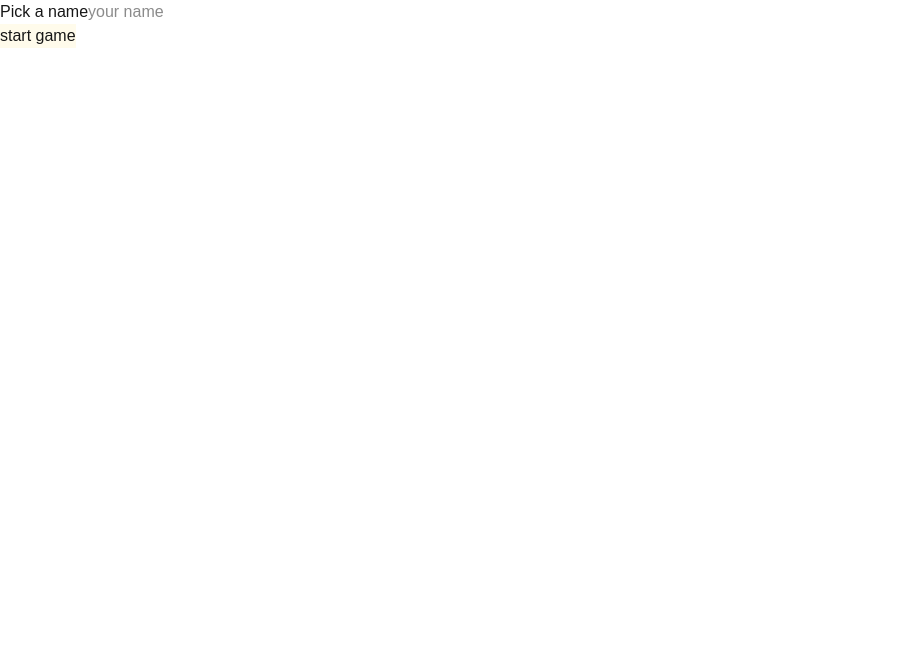
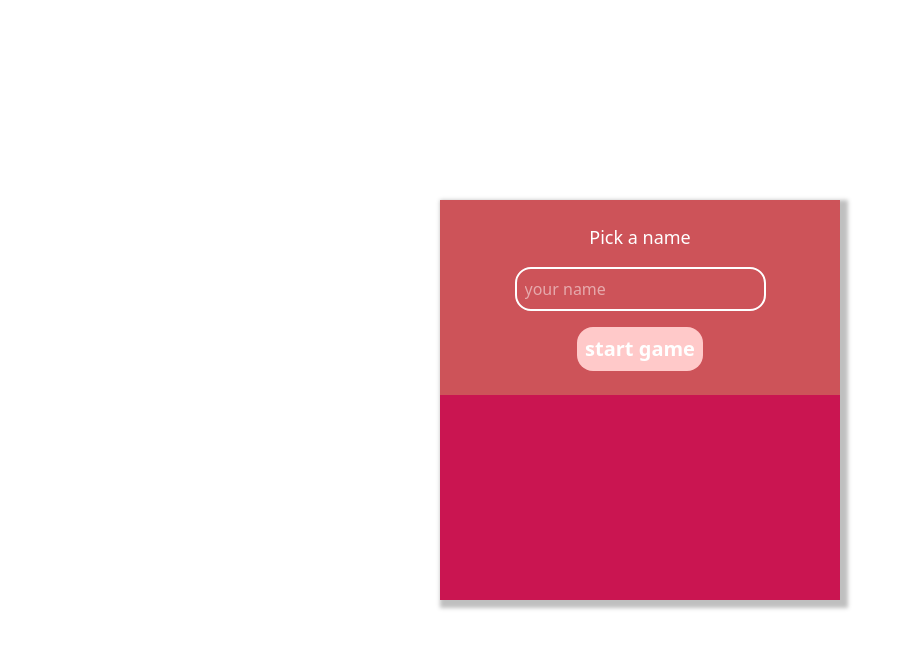
Before and after one commit to Svpriyaa2808/jest_assignment_files, a Next.js app: page / in a window 1280 px wide. Shown: the top 648 px of the page, without its empty margins (0-913 px from the left). Built offline with nearby package versions, Linux system fonts and the light colour scheme.

Commit message:
adding styling to the components

```diff
--- a/src/app/components/CreatePlayer/index.tsx
+++ b/src/app/components/CreatePlayer/index.tsx
@@ -5,13 +5,18 @@ const CreatePlayer = ({setPlayer}:{setPlayer:(name:string)=>void}) => {
     const [inputValue,setInputValue] = useState<string>('')
 
     return (
-        <div data-testid="createPlayer">
-          <fieldset>
-            <label htmlFor="user-input">Pick a name</label>
-            <input value={inputValue} id="user-input" maxLength={15} onChange={(event)=>setInputValue(event.target.value)} placeholder="your name"/>
+
+        <div data-testid="createPlayer" className="bg-[#cd5359] py-4 text-center ">
+          <fieldset className="flex flex-col justify-center items-center">
+            <label htmlFor="user-input" className="m-2 text-[18px]">Pick a name</label>
+            <input className="border-2 rounded-2xl m-2 p-2" value={inputValue} id="user-input" maxLength={15} onChange={(event)=>setInputValue(event.target.value)} placeholder="your name"/>
             </fieldset>
-            <button disabled={(inputValue.length < 3)} className="bg-amber-200 disabled:bg-amber-50" onClick={()=>setPlayer(inputValue)}>start game</button>
+            <div className="text-center">
+            <button disabled={(inputValue.length < 3)} className="bg-red-500 cursor-pointer disabled:bg-red-200 disabled:cursor-none m-2 p-2 rounded-2xl font-bold text-xl"
+            onClick={()=>setPlayer(inputValue)}>start game</button>
         </div>
+        </div>
+
     )
 }
 
--- a/src/app/components/GameHeader/index.tsx
+++ b/src/app/components/GameHeader/index.tsx
@@ -1,10 +1,10 @@
 const GameHeader = ({player}:{player:string}) => {
     return (
-        <div>
-            <h3>Coffee Quiz</h3>
-            <div className="flex">
+        <div className="text-center">
+            <h3 className="font-bold text-[20px] text-center m-2">Coffee Quiz</h3>
+            <div className="flex justify-center m-4 text-[20px]">
             <p>Player: </p>
-            <p>{player}</p>
+            <p className="mx-2">{player}</p>
             </div>
         </div>
     )
--- a/src/app/components/NextBtn/index.tsx
+++ b/src/app/components/NextBtn/index.tsx
@@ -9,8 +9,10 @@ type NextBtnProps = {
 
 const NextBtn = ({gameQuiz,step,answer,onClick}:NextBtnProps) => {
     return (
-        <button disabled={!answer}  className="disabled:bg-amber-50 bg-amber-200"
+        <div className="flex justify-end m-2">
+        <button disabled={!answer}  className="disabled:bg-red-300 disabled:cursor-none bg-red-950 p-2 cursor-pointer"
         onClick={onClick}>{step === gameQuiz.length-1 ? "See result":"Next" }</button>
+        </div>
     )
 }
 
--- a/src/app/components/ProgressBar/index.tsx
+++ b/src/app/components/ProgressBar/index.tsx
@@ -8,11 +8,9 @@ type ProgressBarProps = {
 
 const ProgressBar = ({gameQuiz,step}:ProgressBarProps) => {
     return (
-        <div className="flex">
-            <progress className="bg-red-300" value={step} max={gameQuiz.length}>
-
-            </progress>
-            <p>{`${step} / ${gameQuiz.length}`}</p>
+        <div className="flex justify-center">
+            <progress className="m-2" value={step} max={gameQuiz.length}> </progress>
+            <p className="m-1">{`${step} / ${gameQuiz.length}`}</p>
         </div>
 
     )
--- a/src/app/components/QuizArea/index.tsx
+++ b/src/app/components/QuizArea/index.tsx
@@ -19,17 +19,14 @@ const QuizArea = ({gameQuiz,step,answer,onClick}:QuizAreaProps) => {
             return 'idle'
         }
     }
-
-
-
     return (
         <div>
-            <h3>{gameQuiz[step].question}</h3>
-            <div>
+            <h3  className="m-2">{gameQuiz[step].question}</h3>
+            <div className="border-y-2 border-white">
                 {gameQuiz[step].alternatives.map((item,index)=>
-                <li key={index}  data-testid="alternative-item" className={`${handleAnsClass(index)}`} >
+                <li key={index}  data-testid="alternative-item" className={`${handleAnsClass(index)} border-2 border-white m-2 text-center list-none`} >
                     <button disabled={answer} onClick={()=>onClick(index)}
-                        className={` disabled:cursor-not-allowed cursor-pointer  `}>{item}</button></li>)}
+                        className={` disabled:cursor-none cursor-pointer m-2 p-2`}>{item}</button></li>)}
             </div>
 
         </div>
--- a/src/app/components/Result/index.tsx
+++ b/src/app/components/Result/index.tsx
@@ -6,9 +6,9 @@ type ResultProps = {
 
 const Result = ({rightAnswers,amountOfAnswers,onClick}:ResultProps) => {
     return (
-        <div data-testid="result">
+        <div data-testid="result" className="bg-[#cd5359] py-4 text-center">
             <p>{`${rightAnswers} of ${amountOfAnswers} right answers!`}</p>
-            <button onClick={onClick}>Play again</button>
+            <button onClick={onClick} className=" bg-red-950 p-2 cursor-pointer m-2">Play again</button>
         </div>
     )
 }
--- a/src/app/globals.css
+++ b/src/app/globals.css
@@ -1,38 +1,25 @@
 @import "tailwindcss";
 
-:root {
-  --background: #ffffff;
-  --foreground: #171717;
-}
-
-@theme inline {
-  --color-background: var(--background);
-  --color-foreground: var(--foreground);
-  --font-sans: var(--font-geist-sans);
-  --font-mono: var(--font-geist-mono);
-}
-
-@media (prefers-color-scheme: dark) {
-  :root {
-    --background: #0a0a0a;
-    --foreground: #ededed;
-  }
+html {
+  height: 100vh;
+  margin: 0;
 }
 
 body {
-  background: var(--background);
-  color: var(--foreground);
-  font-family: Arial, Helvetica, sans-serif;
+  height: 100%;
+  margin: 0;
+  display: flex;
+  flex-direction: column;
 }
 
 .correct {
-  background-color: green;
+  background-color: rgb(70, 118, 70);
 }
 
 .wrong {
-  background-color: red;
+  background-color:  #cd5359;
 }
 
 .idle {
-  background-color: bisque;
+  background-color: #cd5359;
 }
--- a/src/app/page.tsx
+++ b/src/app/page.tsx
@@ -17,7 +17,8 @@ export default function Home() {
   }
 
   return (
-    <>
+    <div className="grow m-4 flex flex-col justify-center items-center text-white ">
+      <div className="bg-[#CA1551] w-[400px] min-h-[400px] shadow-[4px_4px_4px_4px_rgba(0,0,0,0.25)]">
     {!gameStart &&
     <CreatePlayer setPlayer={handleGame}/>}
     {gameStart &&
@@ -25,6 +26,7 @@ export default function Home() {
     <GameBoard player={playerName} />
     </>
 }
-    </>
+</div>
+    </div>
   );
 }
```
